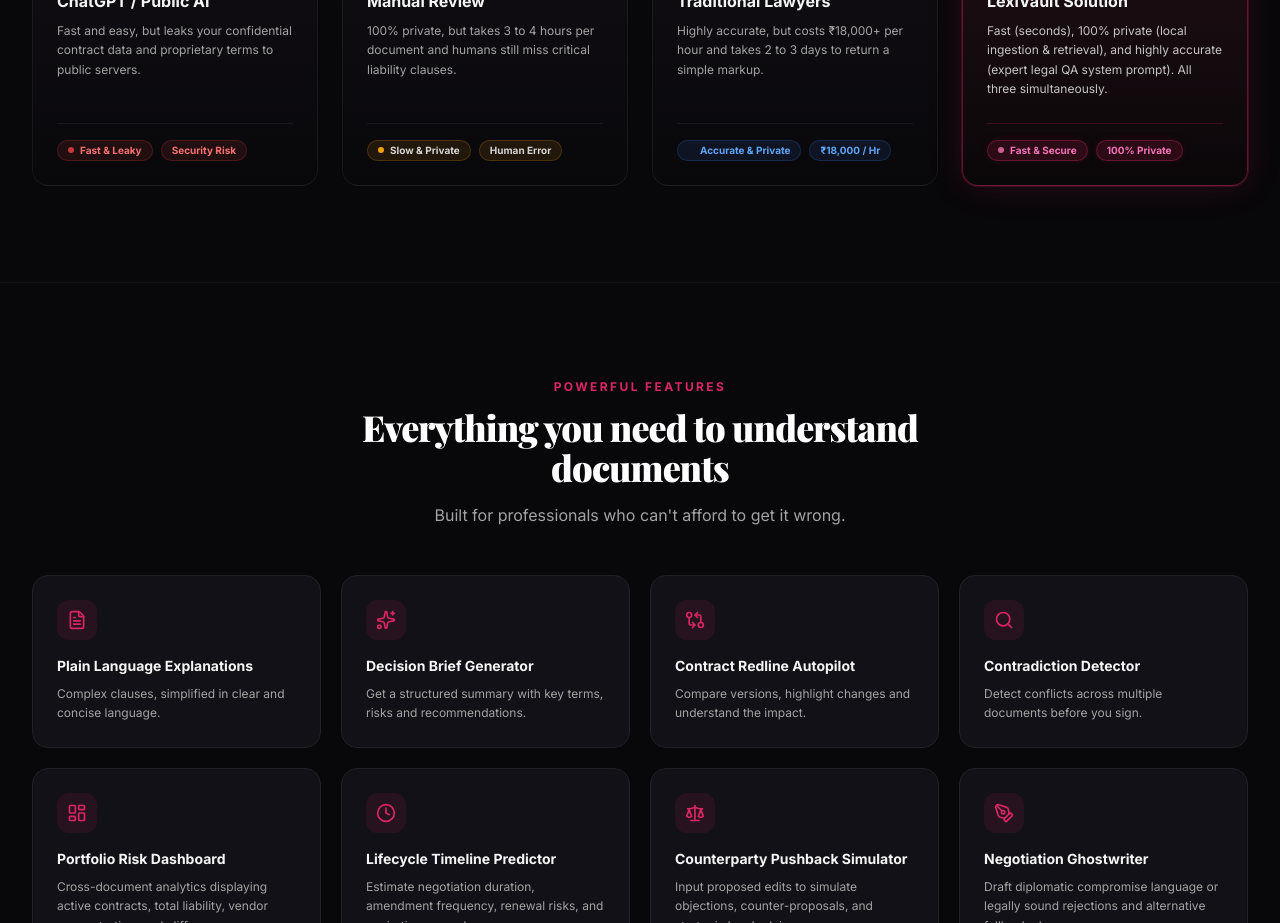
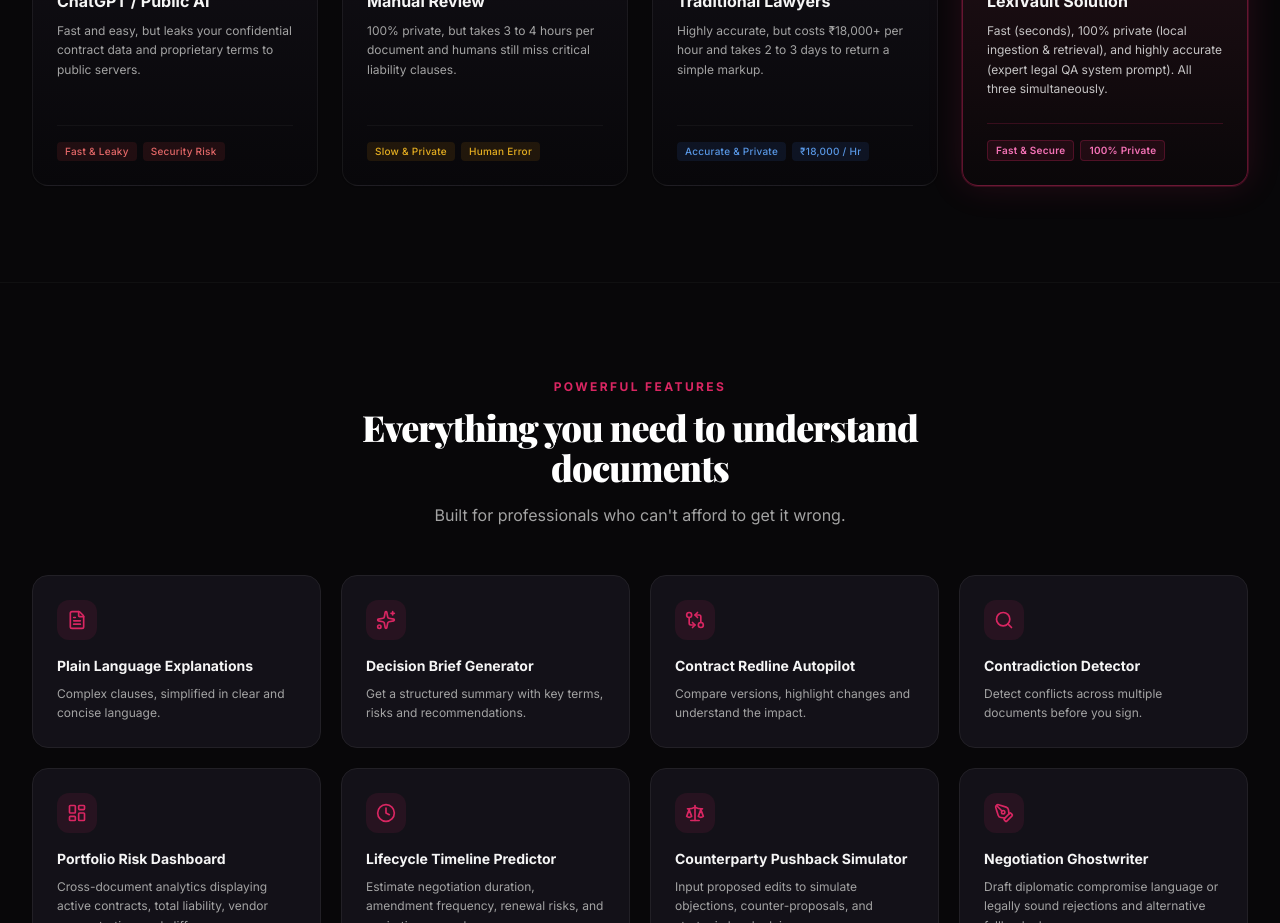
Before and after one commit to ananyarajkamal/LexiVault, a React (Vite) app in the folder frontend/: page / in a window 1280 px wide. Shown: the part 1240-2163 px from the top of the page. Built offline with nearby package versions, Linux system fonts and the light colour scheme; a web font is replaced by a local one.

Commit message:
style: redesign core problem card tags to look professional and non-AI

```diff
--- a/frontend/src/app/App.tsx
+++ b/frontend/src/app/App.tsx
@@ -392,12 +392,11 @@
                     <h3 className="font-bold text-neutral-100 text-base mb-2">{t.chatgpt}</h3>
                     <p className="text-xs text-neutral-400 leading-relaxed font-sans">{t.chatgptDesc}</p>
                   </div>
-                  <div className="mt-6 pt-4 border-t border-white/[0.06] flex flex-wrap gap-2 text-[10px] font-bold">
-                    <span className="inline-flex items-center gap-1.5 bg-red-500/10 text-red-400 px-2.5 py-0.5 rounded-full border border-red-500/20">
-                      <span className="w-1.5 h-1.5 rounded-full bg-red-500 animate-pulse"></span>
+                  <div className="mt-6 pt-4 border-t border-white/[0.04] flex flex-wrap gap-1.5 text-[10px]">
+                    <span className="bg-red-500/10 text-red-400/90 px-2 py-0.5 rounded font-medium tracking-wide">
                       Fast & Leaky
                     </span>
-                    <span className="inline-flex items-center gap-1.5 bg-red-500/10 text-red-400 px-2.5 py-0.5 rounded-full border border-red-500/20">
+                    <span className="bg-red-500/10 text-red-400/90 px-2 py-0.5 rounded font-medium tracking-wide">
                       Security Risk
                     </span>
                   </div>
@@ -412,12 +411,11 @@
                     <h3 className="font-bold text-neutral-100 text-base mb-2">{t.manual}</h3>
                     <p className="text-xs text-neutral-400 leading-relaxed font-sans">{t.manualDesc}</p>
                   </div>
-                  <div className="mt-6 pt-4 border-t border-white/[0.06] flex flex-wrap gap-2 text-[10px] font-bold">
-                    <span className="inline-flex items-center gap-1.5 bg-amber-500/10 text-amber-450 px-2.5 py-0.5 rounded-full border border-amber-500/20">
-                      <span className="w-1.5 h-1.5 rounded-full bg-amber-500"></span>
+                  <div className="mt-6 pt-4 border-t border-white/[0.04] flex flex-wrap gap-1.5 text-[10px]">
+                    <span className="bg-amber-500/10 text-amber-400/90 px-2 py-0.5 rounded font-medium tracking-wide">
                       Slow & Private
                     </span>
-                    <span className="inline-flex items-center gap-1.5 bg-amber-500/10 text-amber-450 px-2.5 py-0.5 rounded-full border border-amber-500/20">
+                    <span className="bg-amber-500/10 text-amber-400/90 px-2 py-0.5 rounded font-medium tracking-wide">
                       Human Error
                     </span>
                   </div>
@@ -432,12 +430,11 @@
                     <h3 className="font-bold text-neutral-100 text-base mb-2">{t.lawyer}</h3>
                     <p className="text-xs text-neutral-400 leading-relaxed font-sans">{t.lawyerDesc}</p>
                   </div>
-                  <div className="mt-6 pt-4 border-t border-white/[0.06] flex flex-wrap gap-2 text-[10px] font-bold">
-                    <span className="inline-flex items-center gap-1.5 bg-blue-500/10 text-blue-400 px-2.5 py-0.5 rounded-full border border-blue-500/20">
-                      <span className="w-1.5 h-1.5 rounded-full bg-blue-450"></span>
+                  <div className="mt-6 pt-4 border-t border-white/[0.04] flex flex-wrap gap-1.5 text-[10px]">
+                    <span className="bg-blue-500/10 text-blue-400/90 px-2 py-0.5 rounded font-medium tracking-wide">
                       Accurate & Private
                     </span>
-                    <span className="inline-flex items-center gap-1.5 bg-blue-500/10 text-blue-400 px-2.5 py-0.5 rounded-full border border-blue-500/20">
+                    <span className="bg-blue-500/10 text-blue-400/90 px-2 py-0.5 rounded font-medium tracking-wide">
                       ₹18,000 / Hr
                     </span>
                   </div>
@@ -452,12 +449,11 @@
                     <h3 className="font-bold text-neutral-100 text-base mb-2">{t.lexiSolution}</h3>
                     <p className="text-xs text-neutral-200/85 leading-relaxed font-sans">{t.lexiSolutionDesc}</p>
                   </div>
-                  <div className="mt-6 pt-4 border-t border-[#D92662]/20 flex flex-wrap gap-2 text-[10px] font-bold">
-                    <span className="inline-flex items-center gap-1.5 bg-[#D92662]/15 text-[#F472B6] px-2.5 py-0.5 rounded-full border border-[#D92662]/35 shadow-[0_0_10px_rgba(217,38,98,0.1)]">
-                      <span className="w-1.5 h-1.5 rounded-full bg-[#F472B6] animate-pulse"></span>
+                  <div className="mt-6 pt-4 border-t border-[#D92662]/20 flex flex-wrap gap-1.5 text-[10px]">
+                    <span className="bg-[#D92662]/10 border border-[#D92662]/25 text-[#F472B6] px-2 py-0.5 rounded font-semibold tracking-wide">
                       Fast & Secure
                     </span>
-                    <span className="inline-flex items-center gap-1.5 bg-[#D92662]/15 text-[#F472B6] px-2.5 py-0.5 rounded-full border border-[#D92662]/35 shadow-[0_0_10px_rgba(217,38,98,0.1)]">
+                    <span className="bg-[#D92662]/10 border border-[#D92662]/25 text-[#F472B6] px-2 py-0.5 rounded font-semibold tracking-wide">
                       100% Private
                     </span>
                   </div>
```
